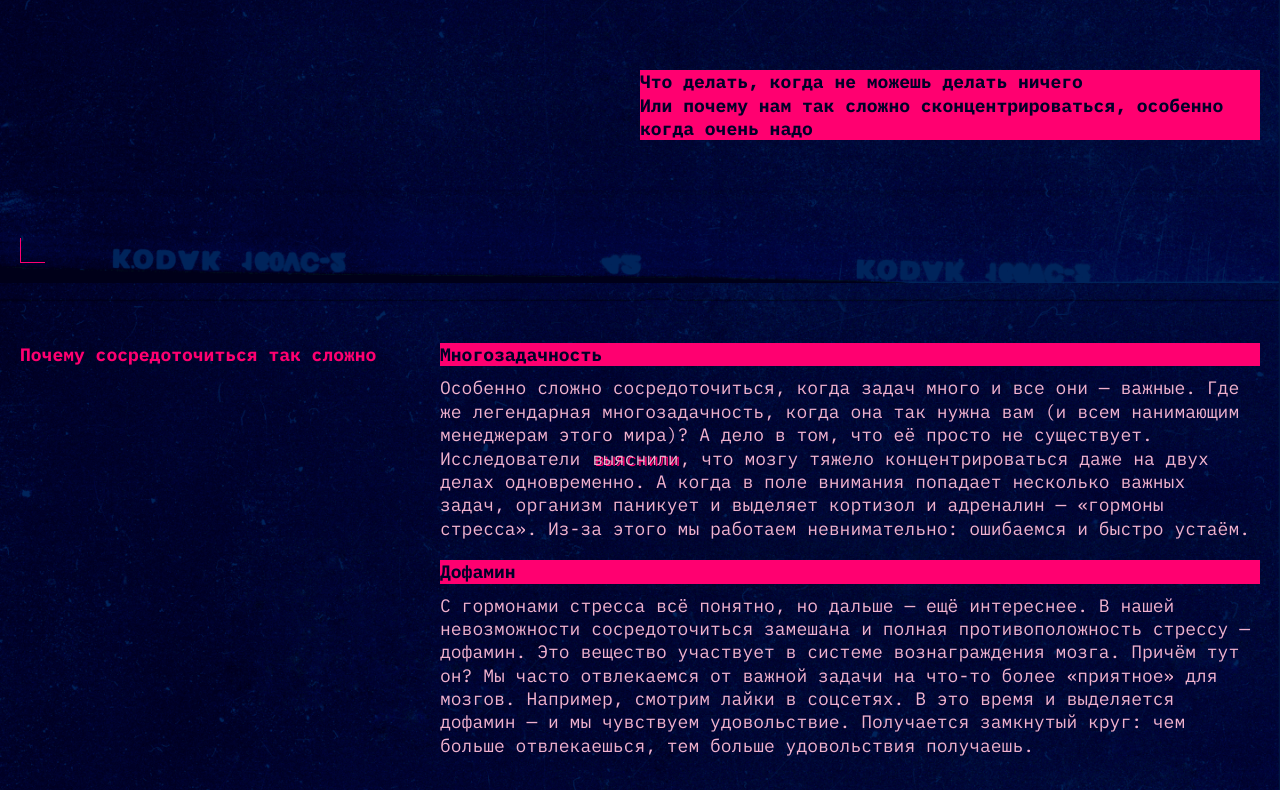
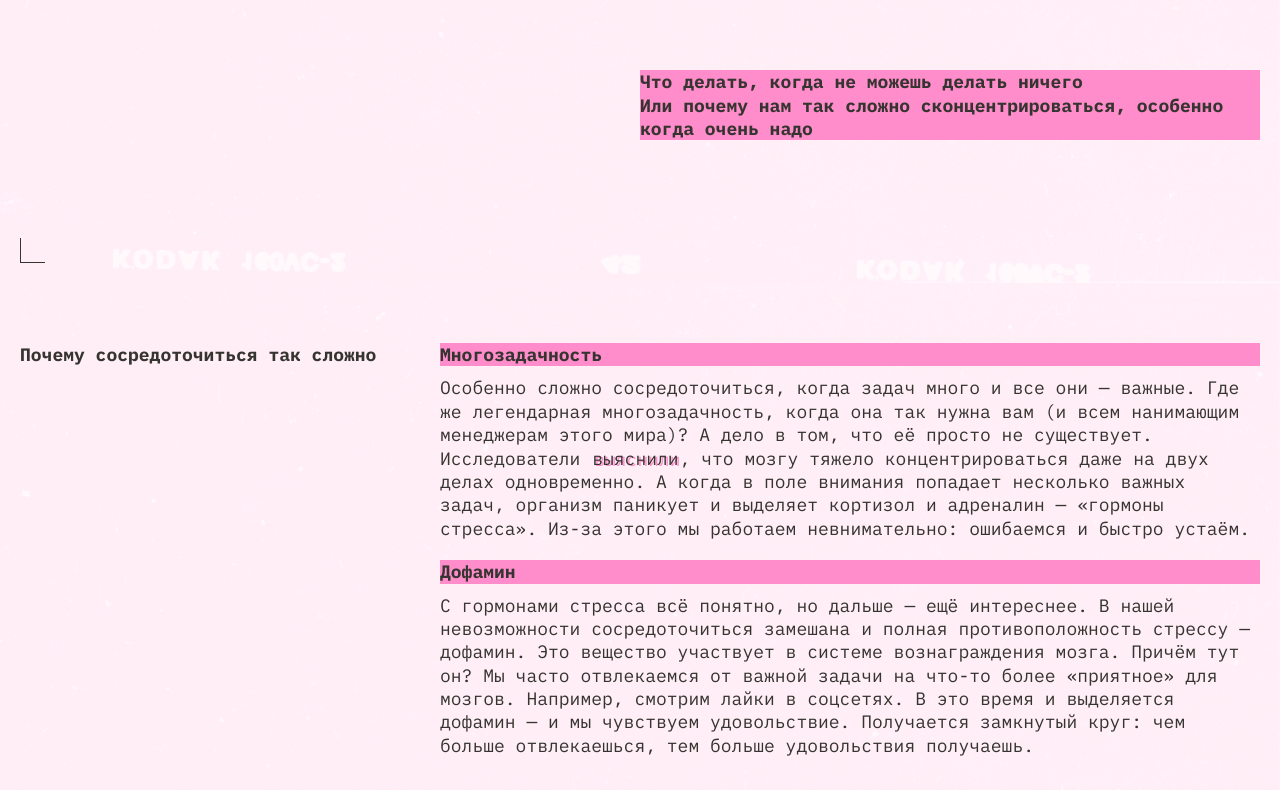
Before and after one commit to nikita-cher/slozhno-sosredotochitsya, a website: page index.html in a window 1280 px wide. Shown: the part 517-1307 px from the top of the page. Drawn offline with Linux system fonts and the light colour scheme.

Commit message:
light-theme

```diff
--- a/styles/dark.css
+++ b/styles/dark.css
@@ -1,17 +1,24 @@
-/*
-  специально для темной темы при наличии класса
-  стили, которые переопределяются принудительно при переключении темы
-*/
+@media (prefers-color-scheme: dark) {
 
-:root.theme-dark {
-  /* продублированные переменные для темной темы */
+  :root {
+    --page-bg: #000028 url('../images/cover-image-dark.png');
+    --accent-color: #FF0070;
+    --button-effect-color: rgb(255 0 112 / .4);
+    --page-title-color: #DB00FF;
+    --title-decor-bg-color: var(--accent-color);
+    --title-decor-font-color: #000028;
+    --content-text-color: #F1B2CE;
+    --content-link-shadow-color: var(--accent-color);
+  }
 }
 
-/* остальные стили */
-
 .page.theme_dark {
-  /* сохранять этот селектор в приведенном виде
-    так стили, написанные ниже, будут иметь больший вес,
-    чем стили в медиазапросе предпочтений пользователя
-  */
+    --page-bg: #000028 url('../images/cover-image-dark.png');
+    --accent-color: #FF0070;
+    --button-effect-color: rgb(255 0 112 / .4);
+    --page-title-color: #DB00FF;
+    --title-decor-bg-color: var(--accent-color);
+    --title-decor-font-color: #000028;
+    --content-text-color: #F1B2CE;
+    --content-link-shadow-color: var(--accent-color);
 }
--- a/styles/light.css
+++ b/styles/light.css
@@ -1,25 +1,32 @@
-/*
-  специально для светлой темы при наличии класса
-  стили, которые переопределяются принудительно при переключении темы
-*/
+@media (prefers-color-scheme: light) {
 
-:root.theme-light {
-  /* переменные светлой темы */
-}
+  :root {
+    --page-bg: #FFF1F7 url('../images/cover-image-light.png');
+    --accent-color: #353430;
+    --button-effect-color: rgb(50 49 45 / .4);
+    --page-title-color: #FFC2E6;
+    --title-decor-bg-color: #FF8DCB;
+    --title-decor-font-color: var(--accent-color);
+    --content-text-color: var(--accent-color);
+    --content-link-shadow-color: var(--title-decor-bg-color);
+  }
 
-/* остальные стили */
-
-@media (prefers-color-scheme: light) {
-  :root {
-    /* продублированные переменные для светлой темы */
+  .page.theme_auto .header__decorative-item {
+    display: none;
   }
 }
 
-/* остальные стили */
+.page.theme_light {
+  --page-bg: #FFF1F7 url('../images/cover-image-light.png');
+  --accent-color: #353430;
+  --button-effect-color: rgb(50 49 45 / .4);
+  --page-title-color: #FFC2E6;
+  --title-decor-bg-color: #FF8DCB;
+  --title-decor-font-color: var(--accent-color);
+  --content-text-color: var(--accent-color);
+  --content-link-shadow-color: var(--title-decor-bg-color);
+}
 
-.page.theme_light {
-  /* сохранять этот селектор в приведенном виде
-    так стили, написанные ниже, будут иметь больший вес,
-    чем стили в медиазапросе предпочтений пользователя
-  */
+.page.theme_light .header__decorative-item {
+  display: none;
 }
--- a/styles/style.css
+++ b/styles/style.css
@@ -1,6 +1,6 @@
 /*
   основные стили
-  тема, сверстанная первой
+  тема, сверстанная первой (темная)
 */
 
 /* mobile 👇🏻 */
@@ -13,7 +13,7 @@
   display: flex;
   flex-direction: column;
   gap: var(--page-gap);
-  background: var(--page-background) center / cover;
+  background: var(--page-bg) center / cover;
   background-attachment: fixed;
   font-weight: var(--normal-text);
 }
@@ -61,7 +61,7 @@
   display: flex;
   align-items: center;
   gap: 10px;
-  color: var(--accent-color);
+  color: #FF0070;
 }
 
 .header__decorative-item:before {
@@ -107,6 +107,7 @@
 }
 
 @media (hover:hover) {
+
   .header__theme-menu-button:hover {
    border-color: var(--button-effect-color);
   }
@@ -123,6 +124,7 @@
 }
 
 @media (hover:hover) {
+
   .header__theme-menu-button_active:hover {
     border-color: currentColor;
   }
@@ -144,8 +146,8 @@
 }
 
 .title-decor {
-  background: var(--accent-color);
-  color: var(--article-title-font-color);
+  background: var(--title-decor-bg-color);
+  color: var(--title-decor-font-color);
 }
 
 /* header 👆🏻 */
@@ -203,10 +205,11 @@
   border: 1px solid transparent;
   line-height: 1.1;
   text-decoration: none;
-  text-shadow: 2px 1px 0px var(--accent-color);
+  text-shadow: 2px 1px 0px var(--content-link-shadow-color);
 }
 
 @media (hover:hover) {
+
   .content__section-article-descriprion-link:hover {
     border-block-end-color: var(--content-text-color);
   }
@@ -285,11 +288,6 @@
 /* tablet 👇🏻 */
 
 @media (768px <= width < 1024px) {
-  :root {
-    --page-title-font-size: 120px;
-    --page-gap: 60px;
-    --content-gap: 80px;
-  }
 
   .header__title {
     transform: translateX(calc(var(--page-padding) * -1));
@@ -365,11 +363,6 @@
 /* desktop 👇🏻 */
 
 @media (1024px <= width) {
-  :root {
-    --page-gap: 60px;
-    --page-title-font-size: 157px;
-    --content-gap: 80px;
-  }
 
   .header__theme-menu {
     justify-self: center;
--- a/styles/variables.css
+++ b/styles/variables.css
@@ -1,11 +1,10 @@
 /*
-  переменные для проекта
-  и их переопределение под размеры экрана
+  переменные для темы, сверстанной первой (темная)
 */
 
+/* mobile 👇🏻 */
+
 :root {
-  /* переменные темной темы */
-
   /* setup 👇🏻 */
 
   --page-padding: clamp(10px, 2.6vi, 20px);
@@ -15,8 +14,6 @@
   --page-title-line-height: 0.825;
   --page-title-shadow-color: #FF0070;
 
-  /* setup 👆🏻 */
-
   /* layout 👇🏻 */
 
   --page-gap: 40px;
@@ -25,16 +22,37 @@
   --article-list-gap: 20px;
   --article-gap: 10px;
 
-  /* layout 👆🏻 */
 
   /* theme 👇🏻 */
 
-  --page-background: #000028 url('../images/cover-image-dark.png');
+  --page-bg: #000028 url('../images/cover-image-dark.png');
   --accent-color: #FF0070;
   --button-effect-color: rgb(255 0 112 / .4);
   --page-title-color: #DB00FF;
-  --article-title-font-color: #000028;
+  --title-decor-bg-color: var(--accent-color);
+  --title-decor-font-color: #000028;
   --content-text-color: #F1B2CE;
+  --content-link-shadow-color: var(--accent-color);
+}
 
-  /* theme 👆🏻 */
+/* tablet 👇🏻 */
+
+@media (768px <= width < 1024px) {
+
+  :root {
+    --page-title-font-size: 120px;
+    --page-gap: 60px;
+    --content-gap: 80px;
+  }
 }
+
+/* desktop 👇🏻 */
+
+@media (1024px <= width) {
+
+  :root {
+    --page-title-font-size: 157px;
+    --page-gap: 60px;
+    --content-gap: 80px;
+  }
+}
```
